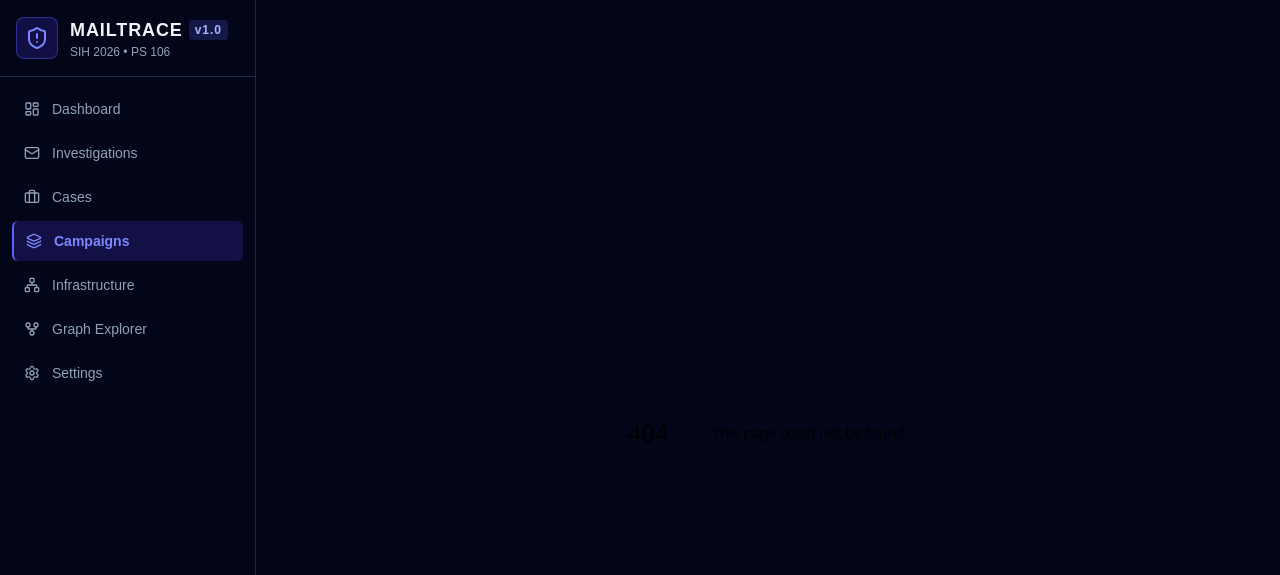
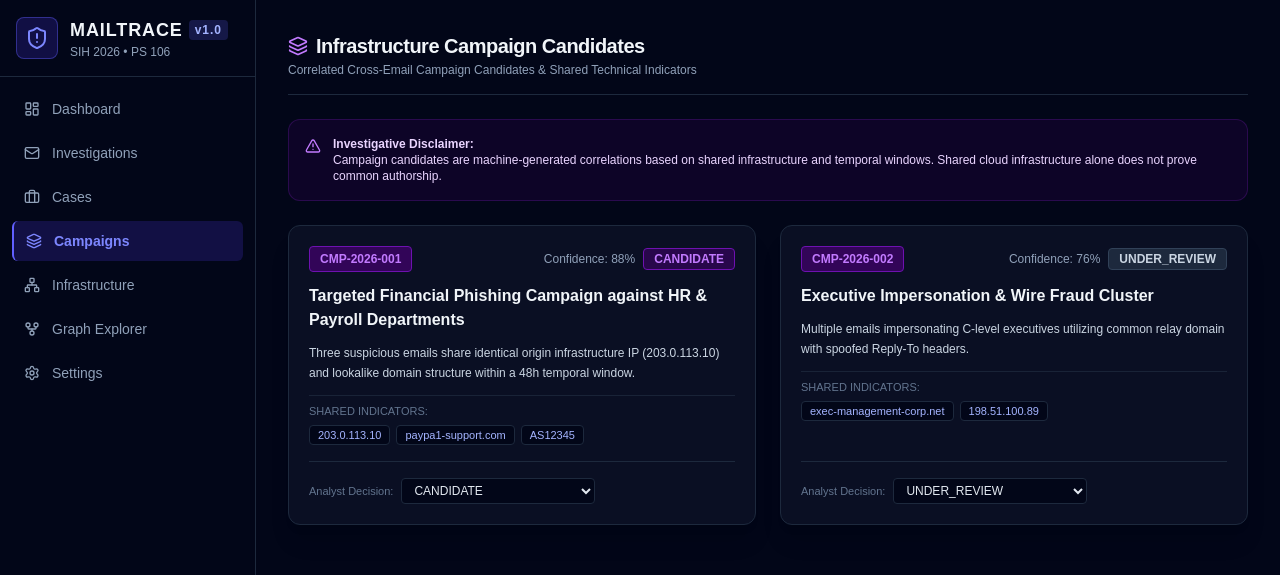
Before and after one commit to JayantOlhyan/Mail-Trace, a Next.js app in the folder frontend/: page /campaigns in a window 1280 px wide. Before the commit this address had no page. Shown: the top 575 px of the page. Built offline with nearby package versions, Linux system fonts and the light colour scheme; no server answers.

Commit message:
feat(frontend): add Campaigns candidates page with analyst decision state machine

```diff
--- /dev/null
+++ b/frontend/src/app/campaigns/page.tsx
@@ -0,0 +1,138 @@
+'use client';
+
+import React, { useState, useEffect } from 'react';
+import Link from 'next/link';
+import { api } from '@/lib/api';
+import { CampaignCandidate, CampaignStatus } from '@/types';
+import { Layers, ArrowRight, RefreshCw, AlertTriangle, CheckCircle2 } from 'lucide-react';
+
+export default function CampaignsPage() {
+  const [campaigns, setCampaigns] = useState<CampaignCandidate[]>([]);
+  const [loading, setLoading] = useState(true);
+
+  useEffect(() => {
+    async function load() {
+      try {
+        const data = await api.getCampaigns();
+        setCampaigns(data);
+      } catch (err) {
+        console.error('Failed to load campaigns:', err);
+      } finally {
+        setLoading(false);
+      }
+    }
+    load();
+  }, []);
+
+  const handleStatusChange = async (campaignId: string, status: CampaignStatus) => {
+    try {
+      await api.updateCampaignStatus(campaignId, status);
+      setCampaigns((prev) =>
+        prev.map((c) => (c.id === campaignId ? { ...c, status } : c))
+      );
+    } catch (err) {
+      console.error('Failed to update campaign status:', err);
+    }
+  };
+
+  const getStatusBadge = (status: CampaignStatus) => {
+    let style = 'bg-slate-800 text-slate-300 border-slate-700';
+    if (status === 'CANDIDATE') style = 'bg-purple-950/60 text-purple-400 border-purple-800';
+    if (status === 'CONFIRMED_BY_ANALYST') style = 'bg-emerald-950/60 text-emerald-400 border-emerald-800';
+    if (status === 'DISMISSED') style = 'bg-slate-900 text-slate-500 border-slate-800';
+
+    return (
+      <span className={`inline-flex items-center px-2.5 py-0.5 rounded border text-xs font-mono font-bold uppercase ${style}`}>
+        {status}
+      </span>
+    );
+  };
+
+  return (
+    <div className="space-y-6 max-w-7xl mx-auto">
+      {/* Header */}
+      <div className="flex flex-col sm:flex-row sm:items-center justify-between gap-4 border-b border-slate-800 pb-4">
+        <div>
+          <h1 className="text-xl font-bold tracking-tight text-slate-100 flex items-center gap-2">
+            <Layers className="w-5 h-5 text-purple-400" /> Infrastructure Campaign Candidates
+          </h1>
+          <p className="text-xs text-slate-400 font-mono mt-0.5">
+            Correlated Cross-Email Campaign Candidates & Shared Technical Indicators
+          </p>
+        </div>
+      </div>
+
+      {/* Disclaimers */}
+      <div className="p-4 rounded-xl border border-purple-900/40 bg-purple-950/20 text-purple-200 text-xs font-mono flex items-start space-x-3">
+        <AlertTriangle className="w-4 h-4 text-purple-400 flex-shrink-0 mt-0.5" />
+        <div>
+          <strong className="block font-bold">Investigative Disclaimer:</strong>
+          Campaign candidates are machine-generated correlations based on shared infrastructure and temporal windows. Shared cloud infrastructure alone does not prove common authorship.
+        </div>
+      </div>
+
+      {/* Campaigns Grid */}
+      {loading ? (
+        <div className="p-8 text-center text-slate-500 font-mono flex items-center justify-center space-x-2">
+          <RefreshCw className="w-4 h-4 animate-spin text-purple-400" />
+          <span>Correlating campaign candidates...</span>
+        </div>
+      ) : campaigns.length === 0 ? (
+        <div className="p-8 text-center text-slate-500 font-mono">No campaign candidates detected.</div>
+      ) : (
+        <div className="grid grid-cols-1 md:grid-cols-2 gap-6">
+          {campaigns.map((c) => (
+            <div
+              key={c.id}
+              className="bg-slate-900/60 border border-slate-800 rounded-xl p-5 space-y-4 shadow-xl hover:border-purple-500/50 transition-all flex flex-col justify-between"
+            >
+              <div className="space-y-3">
+                <div className="flex items-center justify-between">
+                  <span className="font-mono text-xs font-bold text-purple-400 bg-purple-950/80 px-2.5 py-1 rounded border border-purple-800">
+                    {c.campaign_id}
+                  </span>
+                  <div className="flex items-center space-x-2">
+                    <span className="text-xs font-mono text-slate-400">Confidence: {c.confidence}%</span>
+                    {getStatusBadge(c.status)}
+                  </div>
+                </div>
+
+                <h3 className="font-bold text-slate-100 text-base">{c.summary}</h3>
+                <p className="text-xs text-slate-300 font-sans leading-relaxed">{c.explanation}</p>
+
+                {/* Shared Indicators */}
+                <div className="pt-2 border-t border-slate-800/80 space-y-1.5 font-mono text-xs">
+                  <span className="text-slate-500 text-[11px] block">SHARED INDICATORS:</span>
+                  <div className="flex flex-wrap gap-1.5">
+                    {c.shared_indicators.map((ind) => (
+                      <span key={ind} className="px-2 py-0.5 rounded bg-slate-950 text-indigo-300 border border-slate-800 text-[11px]">
+                        {ind}
+                      </span>
+                    ))}
+                  </div>
+                </div>
+              </div>
+
+              {/* Footer status change */}
+              <div className="pt-4 border-t border-slate-800 flex items-center justify-between font-mono text-xs">
+                <div className="flex items-center space-x-2">
+                  <span className="text-slate-500 text-[11px]">Analyst Decision:</span>
+                  <select
+                    value={c.status}
+                    onChange={(e) => handleStatusChange(c.id, e.target.value as CampaignStatus)}
+                    className="bg-slate-950 border border-slate-800 text-slate-200 rounded px-2 py-1 focus:outline-none focus:border-purple-500 cursor-pointer"
+                  >
+                    <option value="CANDIDATE">CANDIDATE</option>
+                    <option value="UNDER_REVIEW">UNDER_REVIEW</option>
+                    <option value="CONFIRMED_BY_ANALYST">CONFIRMED_BY_ANALYST</option>
+                    <option value="DISMISSED">DISMISSED</option>
+                  </select>
+                </div>
+              </div>
+            </div>
+          ))}
+        </div>
+      )}
+    </div>
+  );
+}
```
